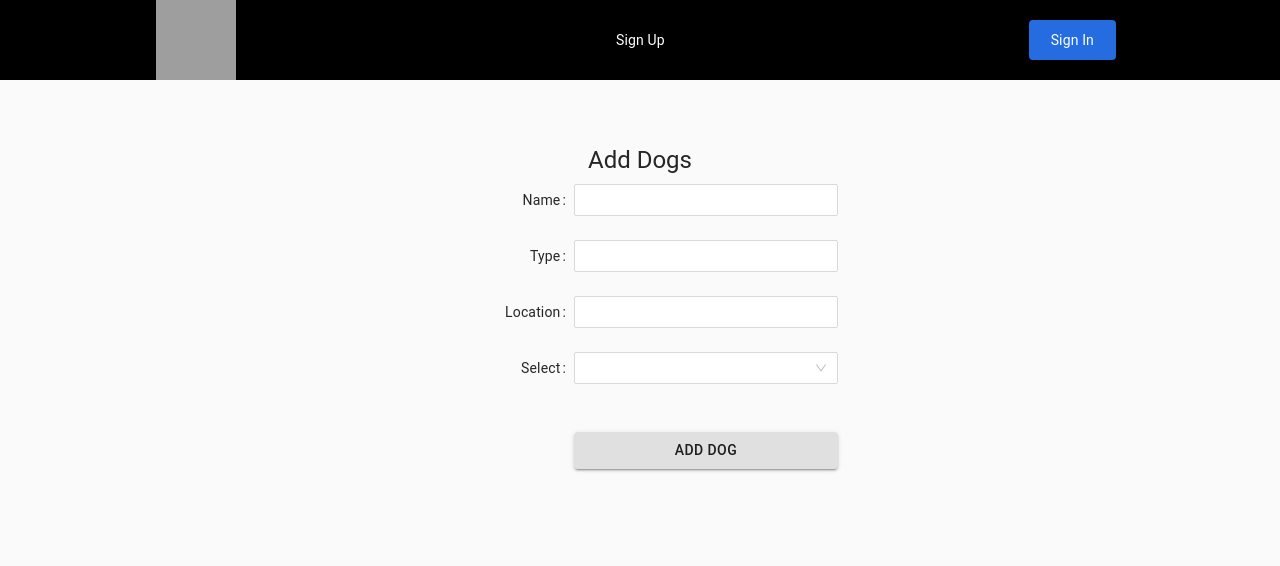
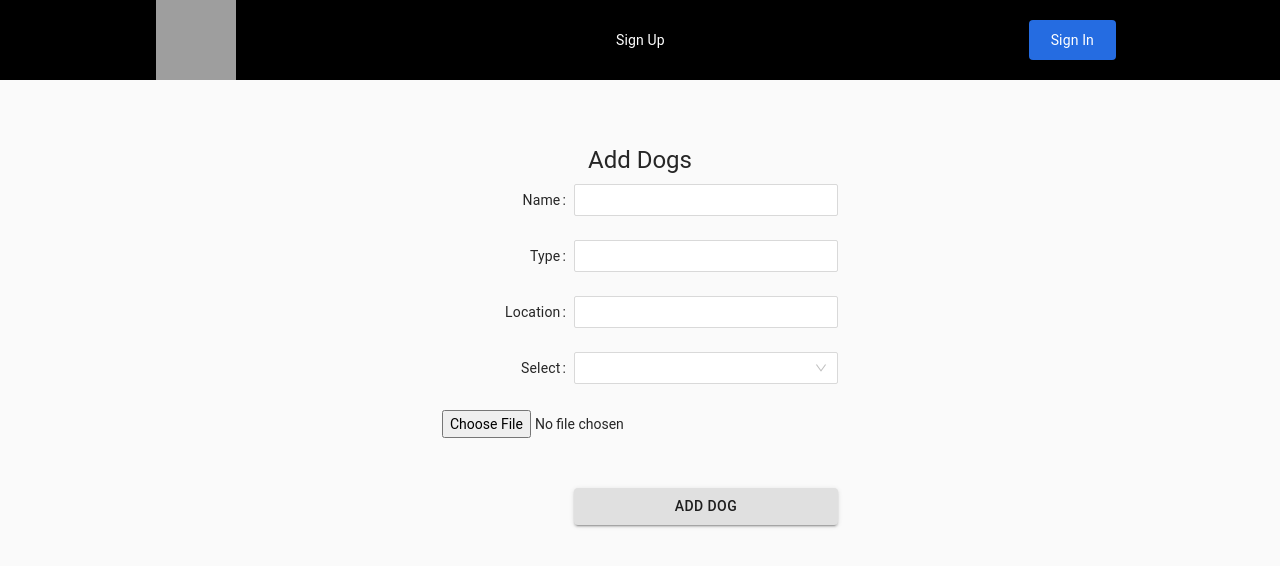
Before and after one commit to hayderab/Font-end-Application, a React (Create React App) app: page /add in a window 1280 px wide. Shown: the top 566 px of the page. Built offline with nearby package versions, Linux system fonts and the light colour scheme; no server answers; grey boxes are pictures that could not be loaded.

Commit message:
allows employee to upload dog picture

```diff
--- a/src/Components/addDogs.js
+++ b/src/Components/addDogs.js
@@ -1,20 +1,15 @@
 import Avatar from '@material-ui/core/Avatar';
 import Button from '@material-ui/core/Button';
 import CssBaseline from '@material-ui/core/CssBaseline';
-import TextField from '@material-ui/core/TextField';
-import FormControlLabel from '@material-ui/core/FormControlLabel';
-import Checkbox from '@material-ui/core/Checkbox';
-import Link from '@material-ui/core/Link';
-import Grid from '@material-ui/core/Grid';
-import Box from '@material-ui/core/Box';
-import LockOutlinedIcon from '@material-ui/icons/LockOutlined';
 import Typography from '@material-ui/core/Typography';
 // import { makeStyles } from '@material-ui/core/styles';
 import Container from '@material-ui/core/Container';
 import { withStyles } from '@material-ui/core/styles';
 import React, { Component } from 'react'
-// import { Form, Input } from 'antd';
-import { Form, Input, Select } from 'antd';
+import 'antd/dist/antd.css';
+import { Form, Input, Select, Upload, message } from 'antd';
+import { UploadOutlined } from '@ant-design/icons';
+
 
 const useStyles = (theme) => ({
     paper: {
@@ -65,21 +60,84 @@ class AddDogs extends Component {
         super(props);
         this.onFinish = this.onFinish.bind(this);
     }
+
+    state = {
+        fileSelected: null
+    }
+
+    SelectFile = event => {
+        this.setState({
+            fileSelected: event.target.files[0]
+        });
+    }
+
+    // fileUpload = () =>{
+    //     console.log(this.state.fileSelected)
+    //     const fd = new FormData();
+    //     // fd.append("name", values.name)
+    //     // fd.append("type", type)
+    //     // fd.append("location", location)
+    //     // fd.append("avilable", avilable)
+    //     // fd.append("imageUrl", imageUrl)
+    //     fd.append("imageUrl", this.state.fileSelected, this.state.fileSelected.name);
+    //     fetch('http://localhost:5000/api/dogs', {
+    //         credentials: 'include',
+    //         method: 'POST',
+    //         body: fd ,
+    //     })
+    //         .then(response => response.json())
+    //         .then(data => {
+    //             // TODO: display success message and/or redirect
+    //             console.log(data);
+    //             window.location.assign('/')
+    //             alert("Dogs added")
+    //         })
+    //         .catch(error => {
+    //             // TODO: show nicely formatted error message and clear form
+    //             alert(`Error: error}`);
+    //         });
+
+    // }
+    // imageprops = {
+    //     name: 'file',
+    //     action: 'https://www.mocky.io/v2/5cc8019d300000980a055e76',
+    //     headers: {
+    //       authorization: 'authorization-text',
+    //     },
+    //     onChange(info) {
+    //       if (info.file.status !== 'uploading') {
+    //         console.log(info.file, info.fileList);
+    //       }
+    //       if (info.file.status === 'done') {
+    //         message.success(`${info.file.name} file uploaded successfully`);
+    //       } else if (info.file.status === 'error') {
+    //         message.error(`${info.file.name} file upload failed.`);
+    //       }
+    //     },
+    //   };
+
     onFinish = (values) => {
-
+        const fd = new FormData();
         console.log('Received values of form: ', values);
+        fd.append("name", values.name)
+        fd.append("type", values.type)
+        fd.append("location", values.location)
+        fd.append("avilable", values.avilable)
+        fd.append("imageUrl", this.state.fileSelected)
+        console.log(fd)
         const { confirm, ...data } = values;  // ignore the 'confirm' value in data sent
-        fetch('http://localhost:5000/api/dogs', {
+        // fd.append("imageUrl", this.state.fileSelected, this.state.fileSelected.name);
+        fetch('http://localhost:5000/api/dogs',{
             credentials: 'include',
             method: 'POST',
-            body: JSON.stringify(data),
-            headers: {
-                'Content-Type': 'application/json'
-            }
+            body: fd
         })
-            .then(response => response.json())
-            .then(data => {
+        .then(response => response.json())
+        .then(data => {
                 // TODO: display success message and/or redirect
+                if(data.status== 403){
+                    alert("errr")
+                }
                 console.log(data);
                 window.location.assign('/')
                 alert("Dogs added")
@@ -90,6 +148,37 @@ class AddDogs extends Component {
             });
     };
 
+    // onFinish = (values) => {
+    //     const fd = new FormData();
+    //     console.log('Received values of form: ', values);
+    //     // console.log(fd)
+    //     const { confirm, ...data } = values;  // ignore the 'confirm' value in data sent
+    //     fd.append("imageUrl", this.state.fileSelected, this.state.fileSelected.name);
+    //     fetch('http://localhost:5000/api/dogs',{
+    //         credentials: 'include',
+    //         method: 'POST',
+    //         //
+    //         body: fd,
+    //         body: JSON.stringify(data),
+    //         // body: data, fd,
+    //         headers: {
+    //             'Content-Type': 'application/json',
+    //         }
+    //     }).then(response => response.json())
+    //         .then(data => {
+    //             // TODO: display success message and/or redirect
+    //             if(data.status== 403){
+    //                 alert("errr")
+    //             }
+    //             console.log(data);
+    //             window.location.assign('/')
+    //             alert("Dogs added")
+    //         })
+    //         .catch(error => {
+    //             // TODO: show nicely formatted error message and clear form
+    //             alert(`Error: error}`);
+    //         });
+    // };
     render() {
         const { classes } = this.props;
         return (
@@ -99,7 +188,7 @@ class AddDogs extends Component {
                     <Typography component="h1" variant="h5">
                         Add Dogs
                     </Typography>
-                    <Form {...layout} className={classes.form} name="register" onFinish={this.onFinish} scrollToFirstError >
+                    <Form {...layout} className={classes.form} name="register" onFinish={this.onFinish} scrollToFirstError encType="multipart/form-data">
                         <Form.Item name="name" label="Name"  >
                             <Input />
                         </Form.Item>
@@ -115,11 +204,24 @@ class AddDogs extends Component {
                                 <Select.Option value="false">False</Select.Option>
                             </Select>
                         </Form.Item>
+                        <Form.Item >
+                            <input
+                            type="file"
+                            fileName="imgeUrl"
+                            onChange={this.SelectFile}
+                            className="form-control-file"
+                             />
+                            {/* <Button onClick={this.fileUpload}>test</Button> */}
+                        </Form.Item>
                         <Form.Item {...tailLayout} >
+                            {/* <Upload {...this.imageprops} {...tailLayout}>
+                                <Button icon={<UploadOutlined/>}>Click to Upload Image</Button>
+                            </Upload> */}
                             <Button type="primary" fullWidth variant="contained" htmlType="submit" color="Black" className={classes.submit}>
                                 Add Dog
-                                </Button>
+                            </Button>
                         </Form.Item>
+
                     </Form>
                 </div>
             </Container>
```
